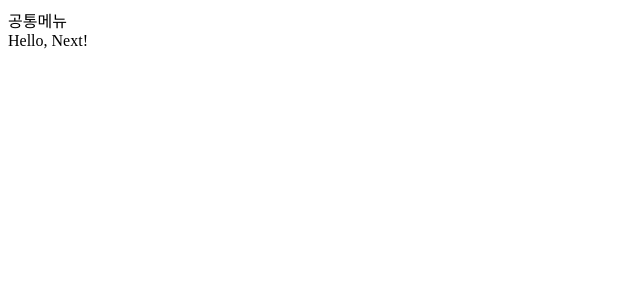
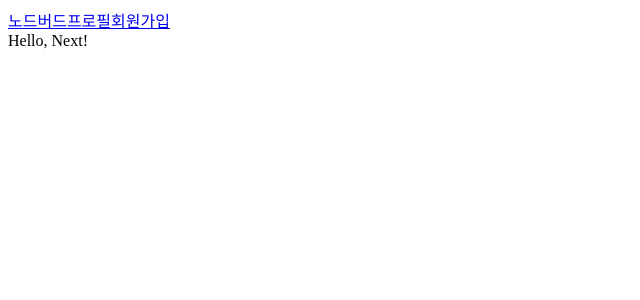
Before and after one commit to ChanJuShin/react-nodebird, a Next.js app in the folder front/: page / in a window 1280 px wide. Shown: the top 300 px of the page, without its empty margins (0-640 px from the left). Built offline with nearby package versions, Linux system fonts and the light colour scheme.

Commit message:
eslintrc 설정추가 AppLayout에 Link 컴포넌트 추가

```diff
--- a/front/components/AppLayout.js
+++ b/front/components/AppLayout.js
@@ -1,10 +1,15 @@
 import React from "react";
 import PropTypes from "prop-types";
+import Link from "next/link";
 
 const AppLayout = ({ children }) => {
     return (
         <div>
-            <div>공통메뉴</div>
+            <div>
+                <Link href="/"><a>노드버드</a></Link>
+                <Link href="/profile"><a>프로필</a></Link>
+                <Link href="/signup"><a>회원가입</a></Link>
+            </div>
             {children}
         </div>
     );
--- a/front/package.json
+++ b/front/package.json
@@ -13,5 +13,11 @@
     "prop-types": "^15.7.2",
     "react": "^17.0.1",
     "react-dom": "^17.0.1"
+  },
+  "devDependencies": {
+    "eslint": "^7.19.0",
+    "eslint-plugin-import": "^2.22.1",
+    "eslint-plugin-react": "^7.22.0",
+    "eslint-plugin-react-hooks": "^4.2.0"
   }
 }
```
Also changed, not shown: 2 other files (tests, documents, lock files or other folders).
